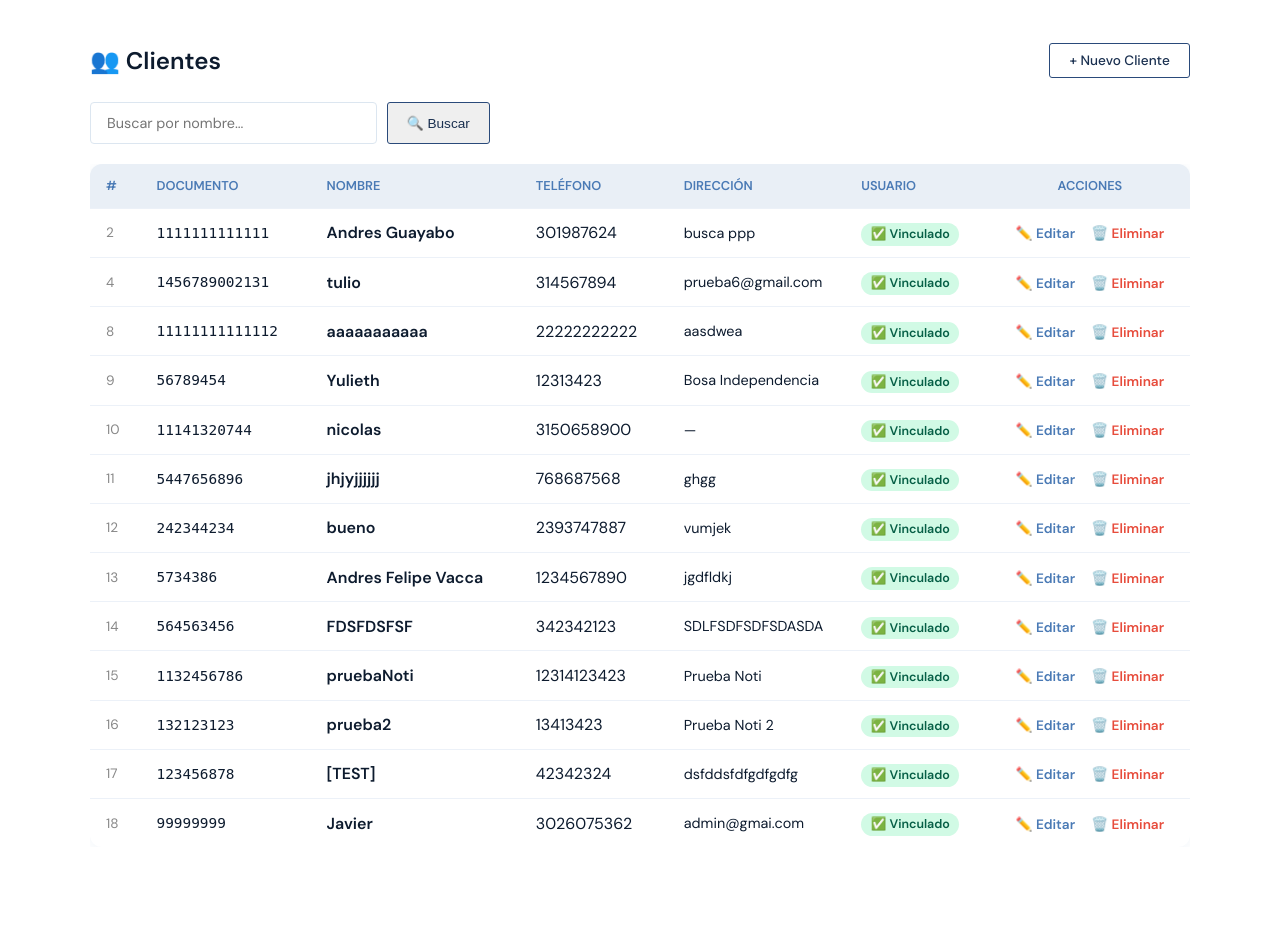
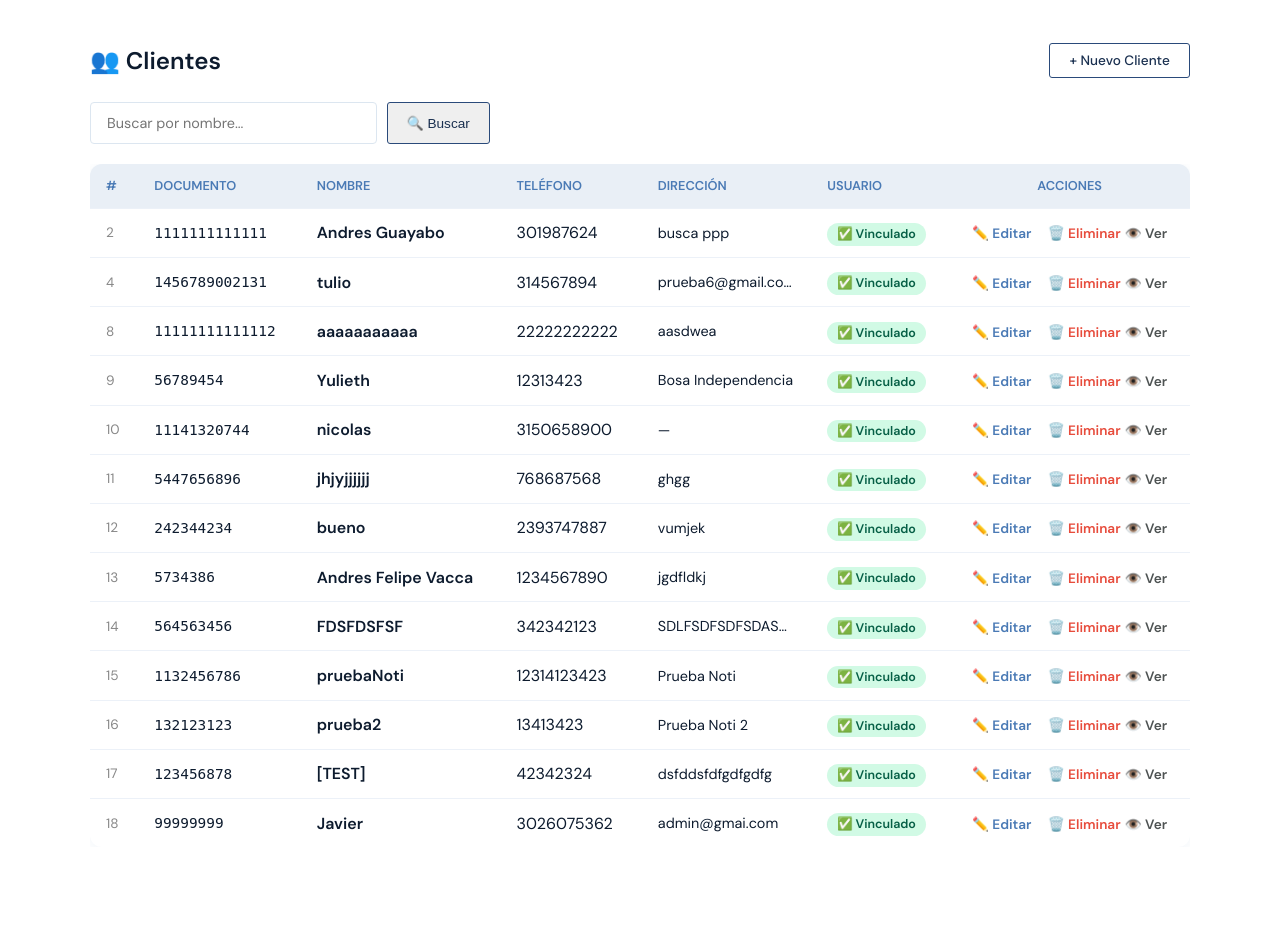
Before and after one commit to andresvacca/DIAMANTE_AZUL_SASN, a Django app: template clientes/templates/clientes/listar.html in a window 1280 px wide. Shown: the part 69-1001 px from the top of the page. Run offline with Django 5.2, Linux system fonts and the light colour scheme; the template is opened without the code that fills it: values that come from a table or form of the project are taken from there, others are empty; data comes from the database, SQL or seed files in the repository; parts of the project's set-up code (start-up, migrations or seed data) failed here and were passed over.

Commit message:
Agregar opcion ver perfil en clientes y filtro el listas desplegables para productos que estan en venta

```diff
--- a/clientes/templates/clientes/listar.html
+++ b/clientes/templates/clientes/listar.html
@@ -52,6 +52,13 @@
                             <td style="padding:0.85rem 1rem;text-align:center;white-space:nowrap;">
                                 <a href="{% url 'clientes:editar' cliente.id_cliente %}" style="color:#4a7ab5;font-size:0.85rem;margin-right:0.75rem;text-decoration:none;font-weight:600;">✏️ Editar</a>
                                 <a href="{% url 'clientes:eliminar' cliente.id_cliente %}" style="color:#e74c3c;font-size:0.85rem;text-decoration:none;font-weight:600;">🗑️ Eliminar</a>
+                                {% if cliente.id_usuario %}
+                                    <a href="{% url 'usuarios:perfil_detalle' cliente.id_usuario.pk %}" class="btn" style="color:#4e5353;font-size:0.85rem;text-decoration:none;font-weight:600;">
+                                        👁️ Ver
+                                    </a>
+                                {% else %}
+                                    <span class="text-muted">Sin usuario</span>
+                                {% endif %}
                             </td>
                         </tr>
                         {% empty %}
--- a/empenos/forms.py
+++ b/empenos/forms.py
@@ -98,6 +98,9 @@ class EmpenoForm(forms.ModelForm):
             self.fields['tipo_contrato'].required = False
 
 
+        self.fields['id_articulo'].queryset = Articulos.objects.filter(estado='En venta')
+
+
 class PagoForm(forms.ModelForm):
     class Meta:
         model = Pago
```
